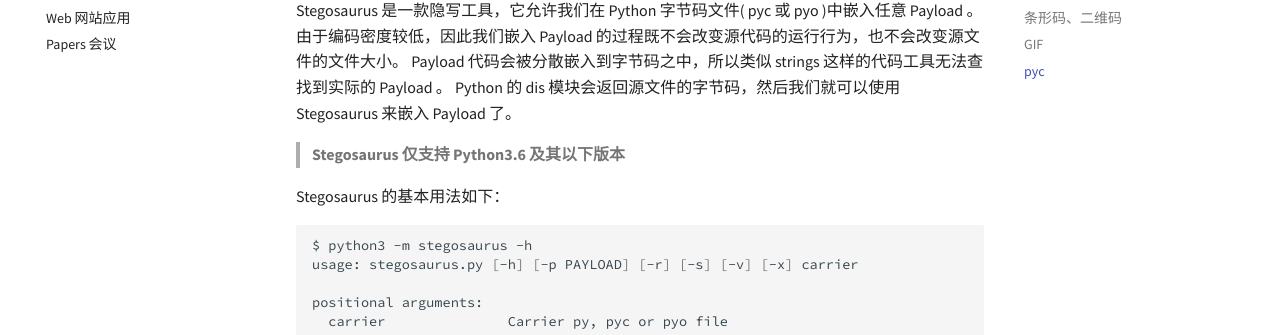
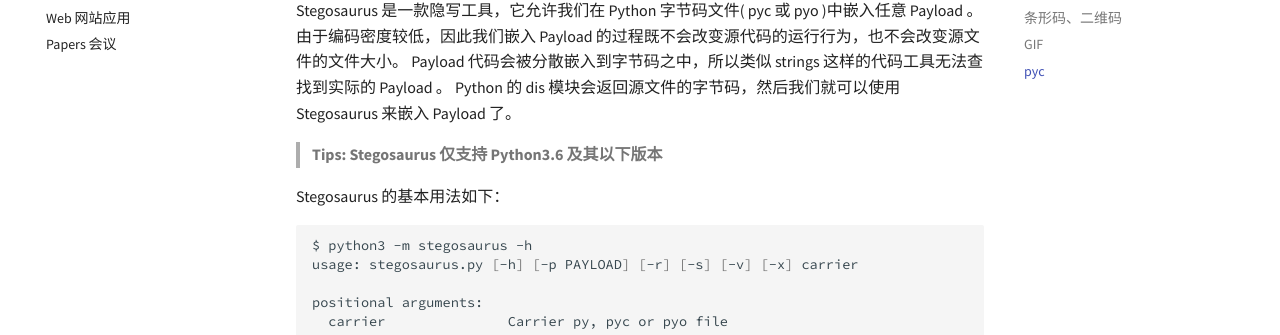
Before and after one commit to ctf-wiki/ctf-tools, an MkDocs documentation site: the page built from docs/misc.md, in a window 1280 px wide and 900 px high, scrolled down 1890 px. Shown: the part 279-614 px from the top of the window. Built offline with MkDocs 1.6.1 and Material for MkDocs 9.7.7, drawn with Linux system fonts in a browser that asks for light colours; comment, search, counter and statistics services are not loaded.

Commit message:
Update misc.md

```diff
--- a/docs/misc.md
+++ b/docs/misc.md
@@ -82,7 +82,7 @@
 
    Stegosaurus 是一款隐写工具，它允许我们在 Python 字节码文件( pyc 或 pyo )中嵌入任意 Payload 。由于编码密度较低，因此我们嵌入 Payload 的过程既不会改变源代码的运行行为，也不会改变源文件的文件大小。 Payload 代码会被分散嵌入到字节码之中，所以类似 strings 这样的代码工具无法查找到实际的 Payload 。 Python 的 dis 模块会返回源文件的字节码，然后我们就可以使用 Stegosaurus 来嵌入 Payload 了。
 
-  > **Stegosaurus 仅支持 Python3.6 及其以下版本**
+  > **Tips: Stegosaurus 仅支持 Python3.6 及其以下版本**
 
   Stegosaurus 的基本用法如下：
 
```
